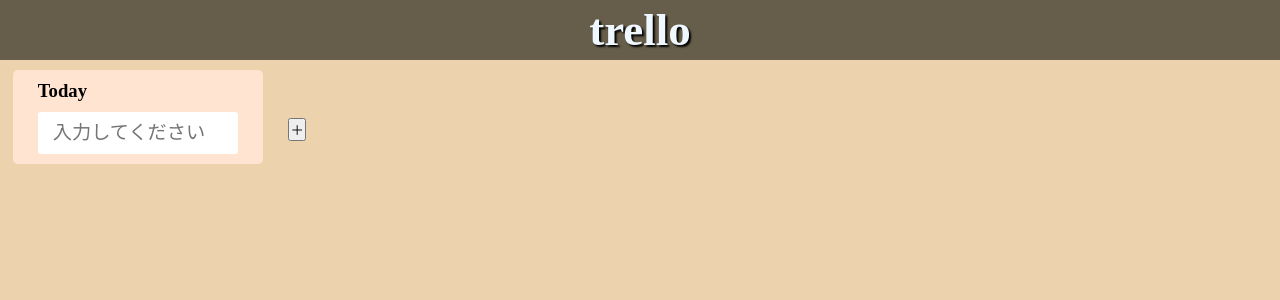
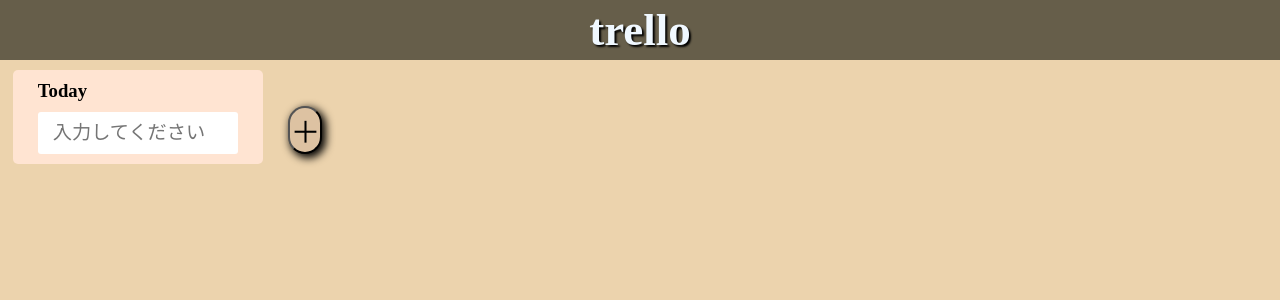
Before and after one commit to tokatu4561/react-ts-trello, a React (Create React App) app: page / in a window 1280 px wide. Shown: the top 300 px of the page. Built offline with nearby package versions, Linux system fonts and the light colour scheme.

Commit message:
add feature add task-card-button

```diff
--- a/src/components/TaskCards.tsx
+++ b/src/components/TaskCards.tsx
@@ -1,12 +1,21 @@
-import React from "react";
+import React, { useState } from "react";
+import { TaskCardType } from "../types/TaskCard";
 import { AddTaskCardButton } from "./button/AddTaskCardButton";
 import { TaskCard } from "./TaskCard";
 
 export const TaskCards = () => {
+  const [taskCardList, setTaskCardList] = useState<TaskCardType[]>([
+    { id: 0, draggableId: "item0" },
+  ]);
   return (
     <div className="taskCardsArea">
-      <TaskCard></TaskCard>
-      <AddTaskCardButton />
+      {taskCardList.map((taskCard) => (
+        <TaskCard key={taskCard.id}></TaskCard>
+      ))}
+      <AddTaskCardButton
+        taskCardList={taskCardList}
+        setTaskCardList={setTaskCardList}
+      />
     </div>
   );
 };
--- a/src/components/button/AddTaskCardButton.tsx
+++ b/src/components/button/AddTaskCardButton.tsx
@@ -1,9 +1,30 @@
 import React from "react";
+import { v4 as uuid } from "uuid";
+import { TaskCardType } from "../../types/TaskCard";
 
-export const AddTaskCardButton = () => {
+type Props = {
+  taskCardList: TaskCardType[];
+  setTaskCardList: any;
+};
+
+export const AddTaskCardButton = (props: Props) => {
+  const { taskCardList, setTaskCardList } = props;
+  const onCliclAddTaskCard = () => {
+    // タスクカードを追加する
+    const taskCardId = uuid();
+    setTaskCardList([
+      ...taskCardList,
+      {
+        id: taskCardId,
+        draggableId: `item1+${taskCardId}`,
+      },
+    ]);
+  };
   return (
     <div className="addTaskCardBtnArea">
-      <button className="addTaskaCardBtn">＋</button>
+      <button onClick={onCliclAddTaskCard} className="addTaskCardBtn">
+        ＋
+      </button>
     </div>
   );
 };
--- /dev/null
+++ b/src/types/TaskCard.ts
@@ -0,0 +1,5 @@
+// タスクを並べているタスクカード（１列）
+export type TaskCardType = {
+  id: number;
+  draggableId: string;
+};
```
